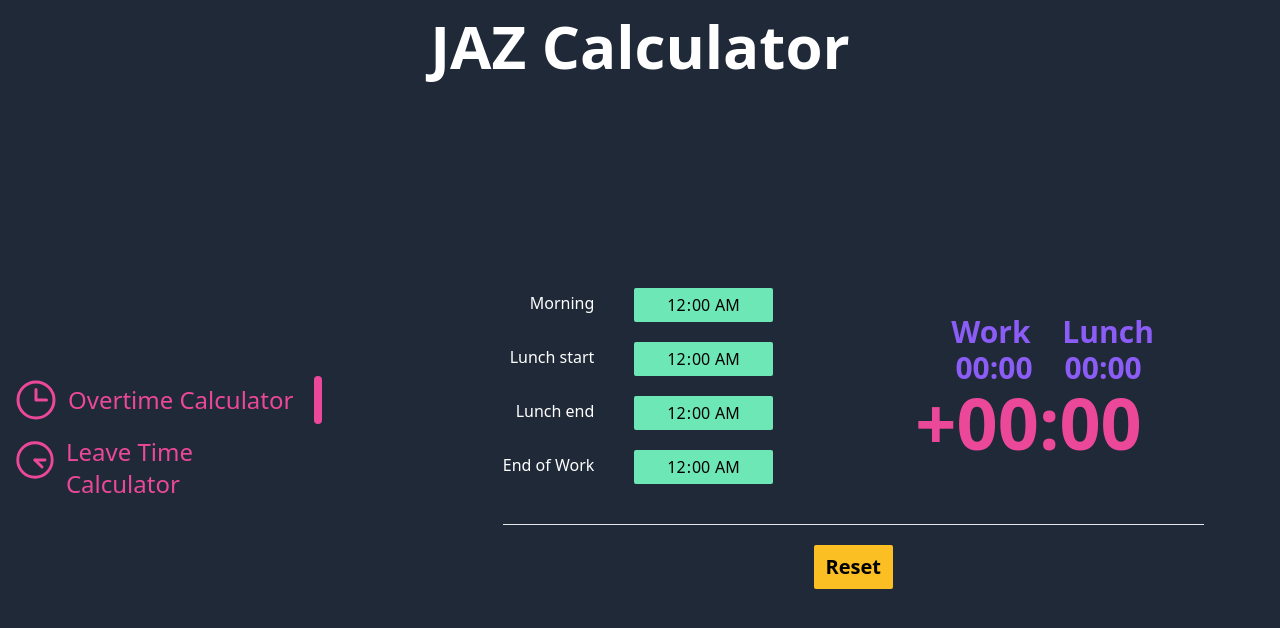
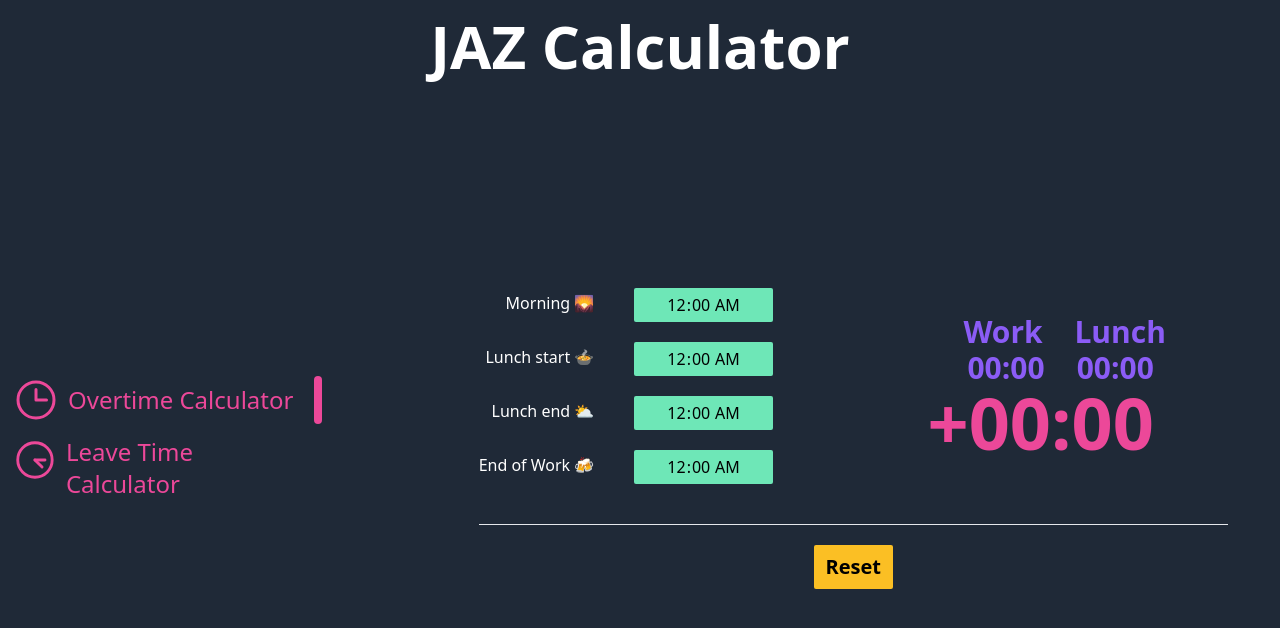
Before and after one commit to QKharma/Jaz-Calculator, a React (Create React App) app: page /OvertimeCalculator in a window 1280 px wide. Shown: the top 628 px of the page. Built offline with nearby package versions, Linux system fonts and the light colour scheme.

Commit message:
:sparkles: Add emojis to input fields

```diff
--- a/src/components/LeaveCalculator.tsx
+++ b/src/components/LeaveCalculator.tsx
@@ -60,20 +60,24 @@ const LeaveCalculator = () => {
     <div className='lg:space-y-10 divide-y-[1px]'>
       <div className='grid grid-rows-2 lg:grid-cols-2 lg:grid-rows-none'>
         <div className='flex flex-col space-y-5 basis-1/2'>
-          <TimeInput time={morning} setTime={setMorning} name='Morning' />
+          <TimeInput time={morning} setTime={setMorning} name='Morning 🌄' />
           <TimeInput
             time={lunchStart}
             setTime={setLunchStart}
-            name='Lunch start'
+            name='Lunch start 🍲'
           />
           <div>
-            <TimeInput time={lunchEnd} setTime={setLunchEnd} name='Lunch end' />
+            <TimeInput
+              time={lunchEnd}
+              setTime={setLunchEnd}
+              name='Lunch end ⛅️'
+            />
           </div>
           <div>
             <TimeInput
               time={goalWorkTime}
               setTime={setgoalWorkTime}
-              name='Goal work time'
+              name='Goal work time ⏰'
               color='blue'
               bold
             />
--- a/src/components/OvertimeCalculator.tsx
+++ b/src/components/OvertimeCalculator.tsx
@@ -68,17 +68,21 @@ const OvertimeCalculator = () => {
       <div className='lg:space-y-10 divide-y-[1px]'>
         <div className='grid grid-rows-2 lg:grid-cols-2 lg:grid-rows-none'>
           <div className='flex flex-col space-y-5 basis-1/2'>
-            <TimeInput time={morning} setTime={setMorning} name='Morning' />
+            <TimeInput time={morning} setTime={setMorning} name='Morning 🌄' />
             <TimeInput
               time={lunchStart}
               setTime={setLunchStart}
-              name='Lunch start'
+              name='Lunch start 🍲'
             />
-            <TimeInput time={lunchEnd} setTime={setLunchEnd} name='Lunch end' />
+            <TimeInput
+              time={lunchEnd}
+              setTime={setLunchEnd}
+              name='Lunch end ⛅️'
+            />
             <TimeInput
               time={endOfWork}
               setTime={setEndOfWork}
-              name='End of Work'
+              name='End of Work 🍻'
             />
           </div>
           <div className='flex flex-col items-center justify-center font-semibold basis-1/2'>
```
